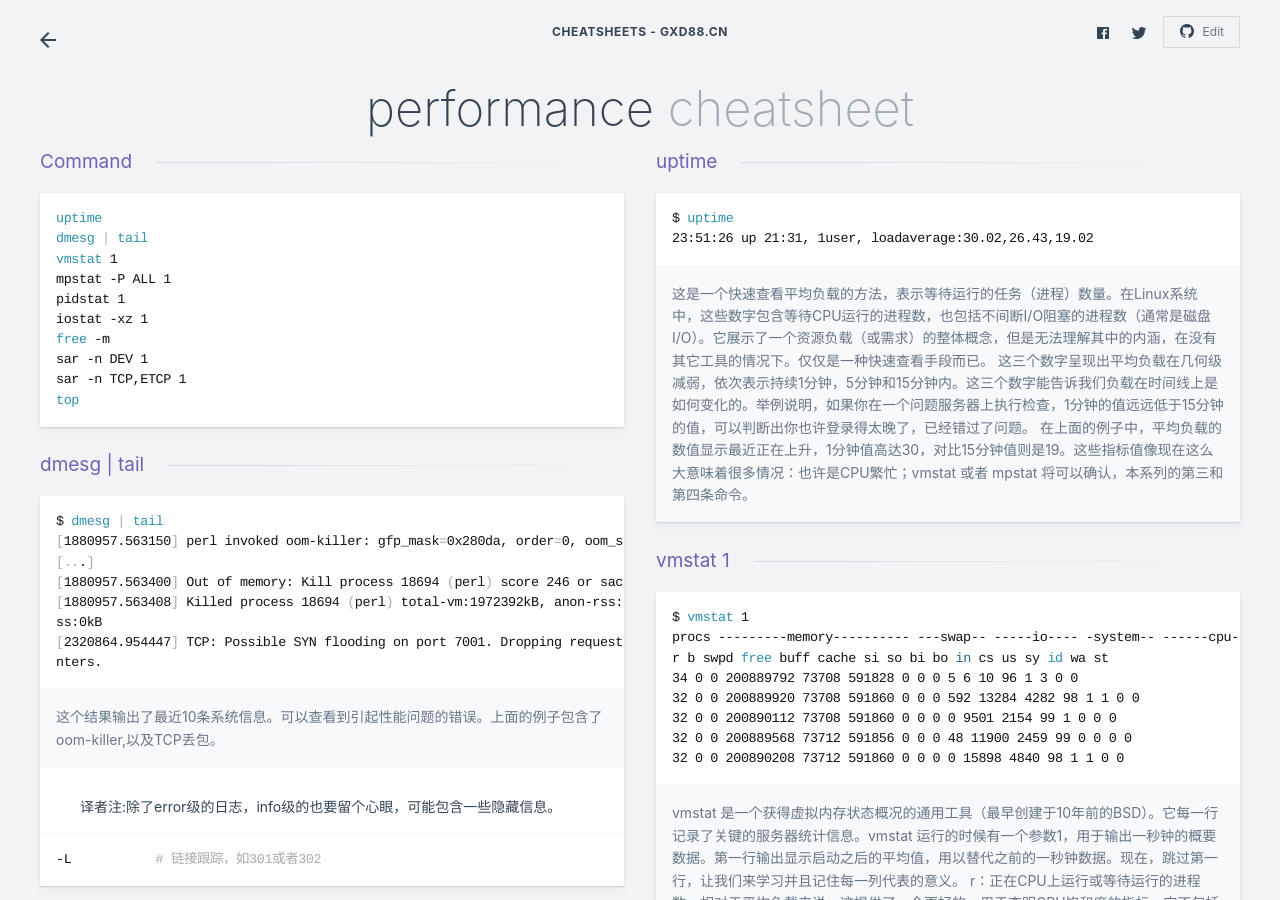
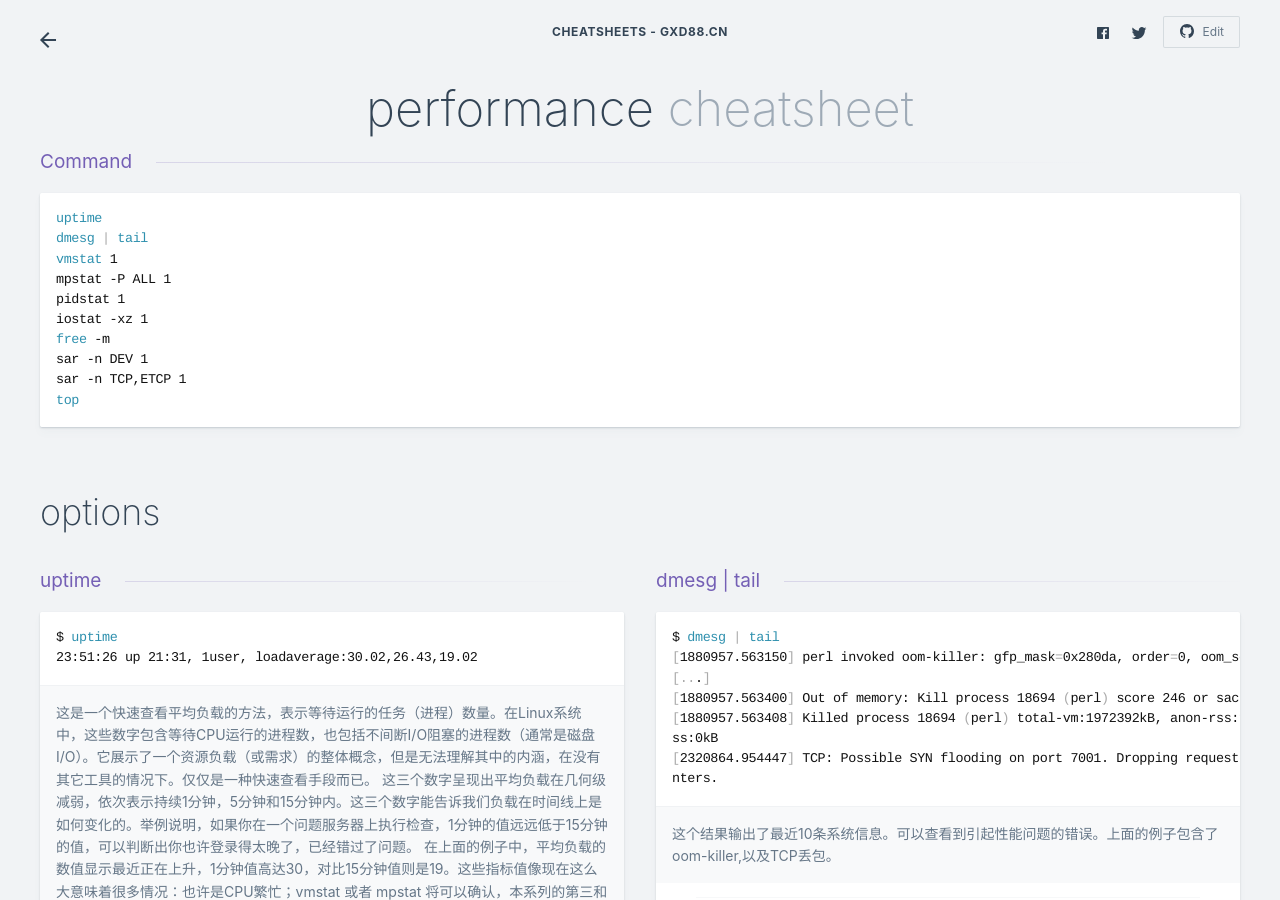
Before and after one commit to gongxiude/cheatsheets, a Jekyll site: the page built from performance.md, in a window 1280 px wide and 900 px high. Built offline with Jekyll 4.4.1, drawn with Linux system fonts in a browser that asks for light colours; comment, search, counter and statistics services are not loaded.

Commit message:
修改样式

````diff
--- a/performance.md
+++ b/performance.md
@@ -6,7 +6,7 @@ updated: 2017-09-20
 ---
 
 ## Command
-
+{: .-one-column}
 ### Command
 {: .-one-column}
 
@@ -22,6 +22,10 @@ sar -n DEV 1
 sar -n TCP,ETCP 1
 top
 ```
+
+## options
+{: .-two-column}
+
 ### uptime
 ```bash
 $ uptime
@@ -139,7 +143,7 @@ buffers: buffer cache,用于块设备I/O。 cached:page cache, 用于文件系
 Linux可以将空闲内存用于缓存，并且在应用程序需要的时候收回。所以应用到缓存的内存必须以另一种方式包括在内存空闲的数据里面。有一个网站linux ate my ram,专门探讨这个困惑。它还有更令人困惑的地方，如果在Linux上使用ZFS,正如我们运行一些服务，ZFS拥有自己的文件系统缓存，也不能在free -m 的输出里正确反映。这种情况会显示系统空闲内存不足，但是内存实际上可用，通过回收 ZFS 的缓存。
 关于 Linux 内存管理的更多内容，可以阅读操作系统原理：How Linux Works (Memroy)。
 
-## sar n DEV 1
+### sar n DEV 1
 
 ```bash
 $ sar -n DEV 1
````
